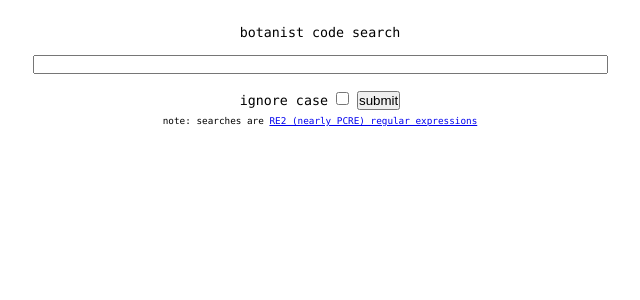
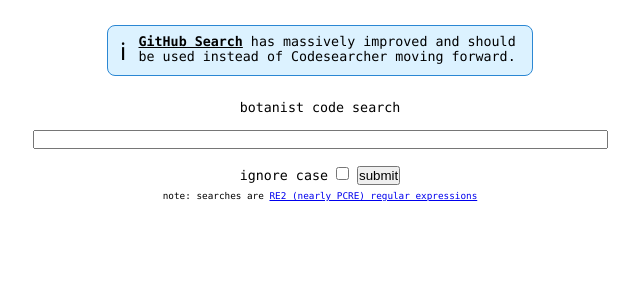
Before and after one commit to sproutsocial/botanist, a Django app: page / in a window 1280 px wide. Shown: the top 300 px of the page, without its empty margins (320-960 px from the left). Run offline with Django 3.2, Linux system fonts and the light colour scheme.

Commit message:
add deprecation notice

```diff
--- a/webapp/ui/static/ui.css
+++ b/webapp/ui/static/ui.css
@@ -181,3 +181,18 @@ img.vcs_loc {
     font-size: 8pt;
     color: red;
 }
+
+.deprecation-notice {
+    display: flex;
+    width: 400px;
+    border: 1px solid rgb(43, 135, 211);
+    background-color: rgb(220, 242, 255);
+    border-radius: 8px;
+    padding: 8px 12px;
+    margin: 0 auto 24px;
+}
+
+.deprecation-notice a {
+    color: inherit;
+    font-weight: bold;
+}
--- a/webapp/ui/templates/index.html
+++ b/webapp/ui/templates/index.html
@@ -2,6 +2,11 @@
 <link rel="stylesheet" type="text/css" href="{% static 'ui.css' %}"/>
 <div id="spacer" style="padding-top: 25px;"></div>
 <div id="search-main">
+    <div class="deprecation-notice">
+        <span style="font-size:24px;margin-right:8px;">&#x2139;</span>
+        <span><a href="https://github.com/search?q=org%3Asproutsocial%20&type=code">GitHub Search</a>
+            has massively improved and should be used instead of Codesearcher moving forward.</span>
+    </div>
     botanist code search<br><br>
 
     <form action="/search/" method="get">
```
